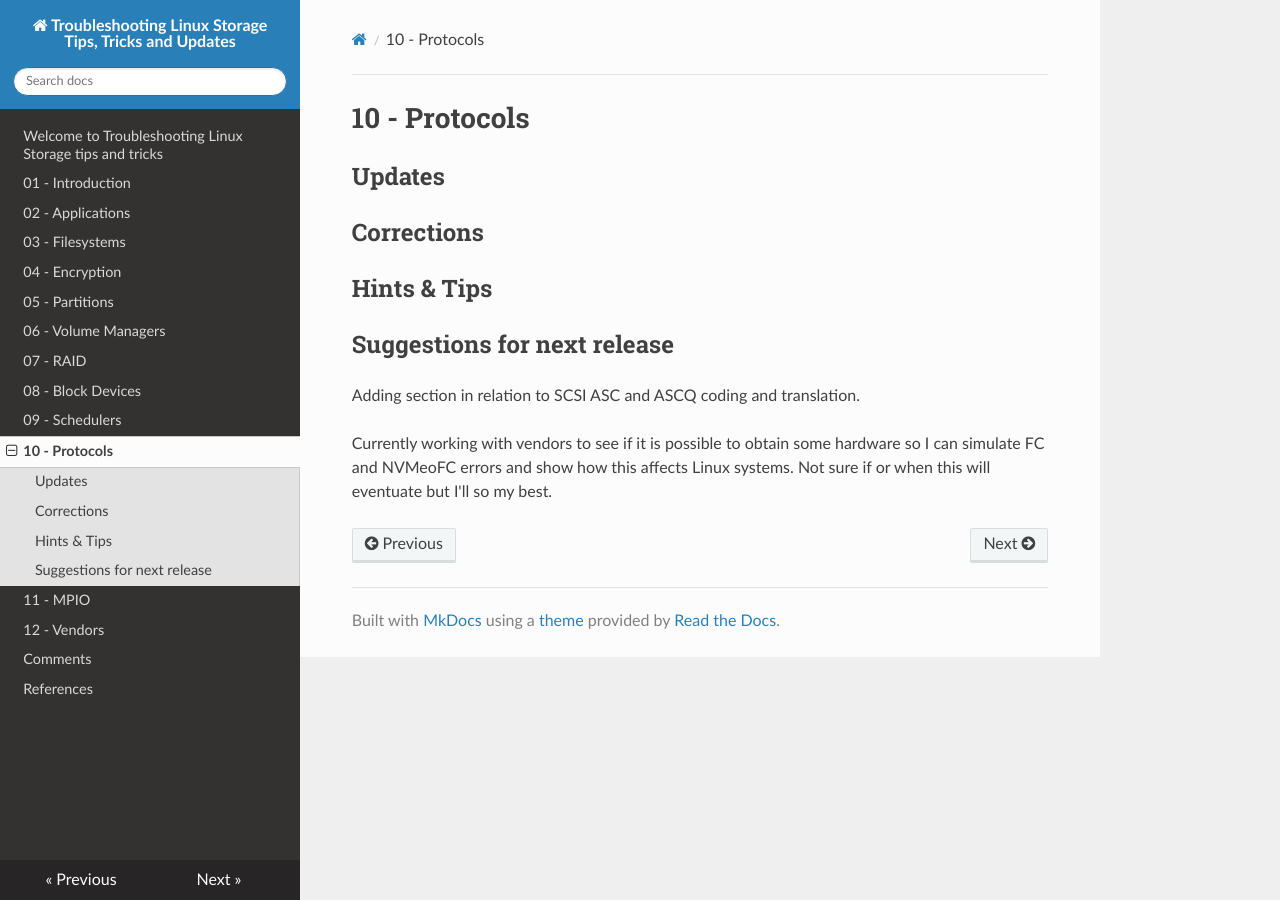
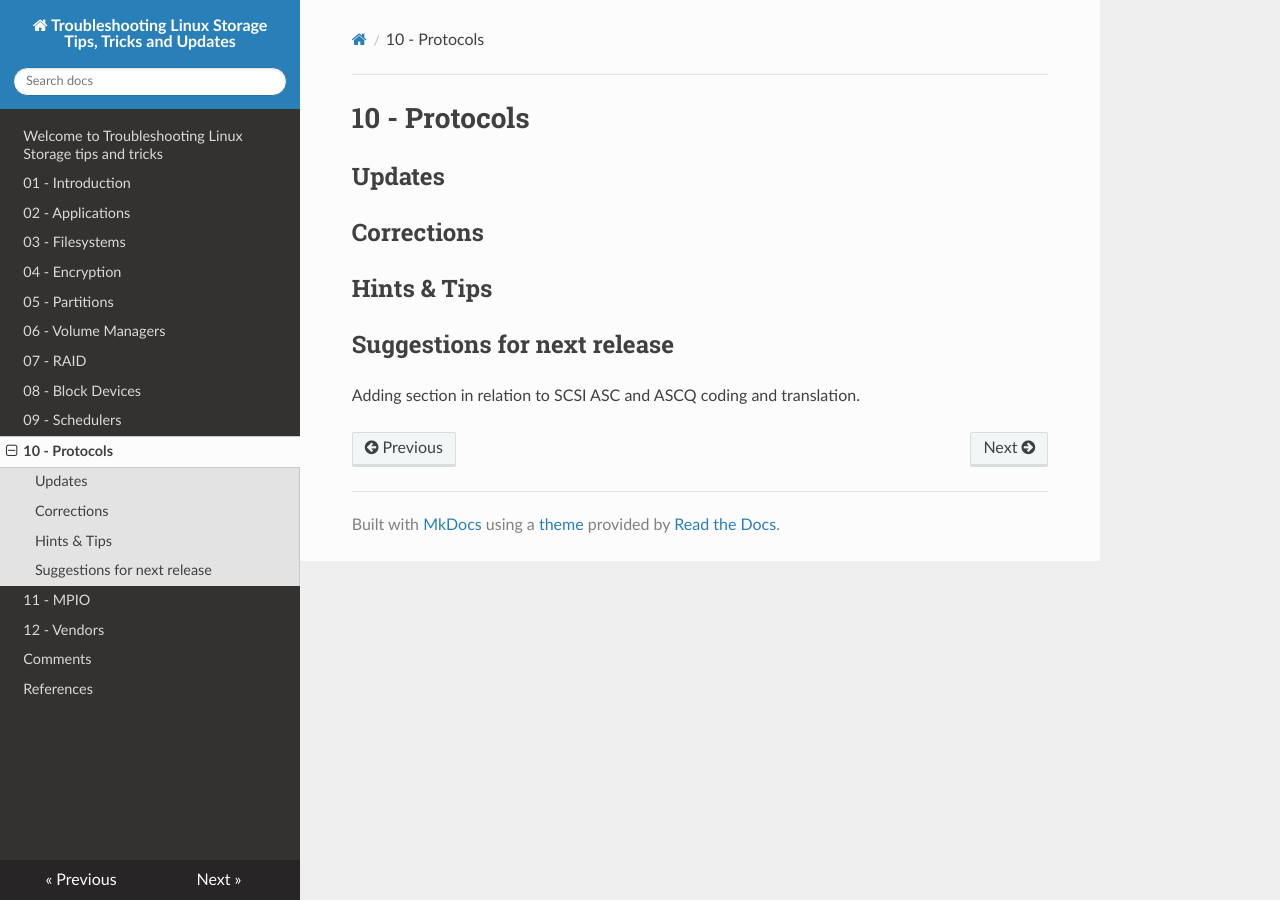
Before and after one commit to elonden/lst-tips, an MkDocs documentation site: the page built from docs/chap-10-protocols.md, in a window 1280 px wide. Built offline with MkDocs 1.6.1, drawn with Linux system fonts in a browser that asks for light colours; nearby versions of some CDN libraries.

Commit message:
update
Signed-off-by: Erwin van Londen <erwin@erwinvanlonden.net>

```diff
--- a/docs/chap-10-protocols.md
+++ b/docs/chap-10-protocols.md
@@ -9,5 +9,3 @@
 ## Suggestions for next release
 
 Adding section in relation to SCSI ASC and ASCQ coding and translation.
-
-Currently working with vendors to see if it is possible to obtain some hardware so I can simulate FC and NVMeoFC errors and show how this affects Linux systems. Not sure if or when this will eventuate but I'll so my best.
```
